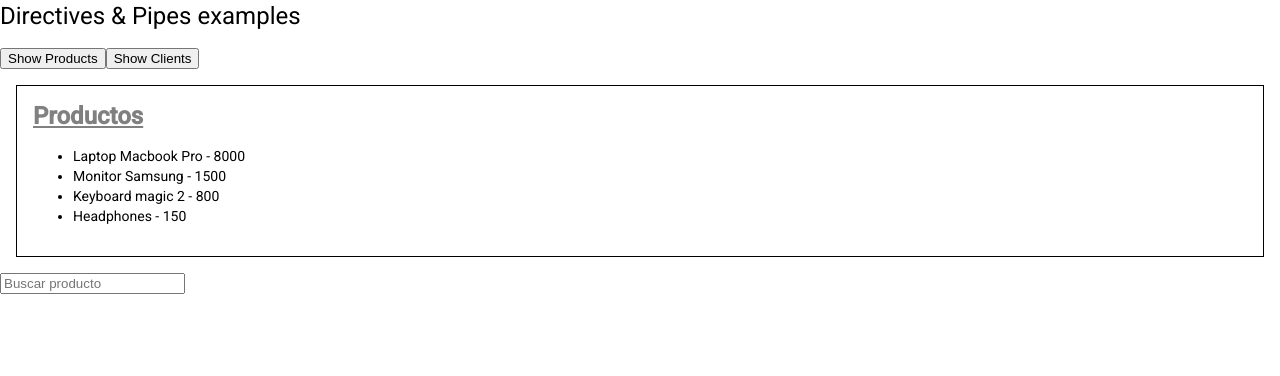
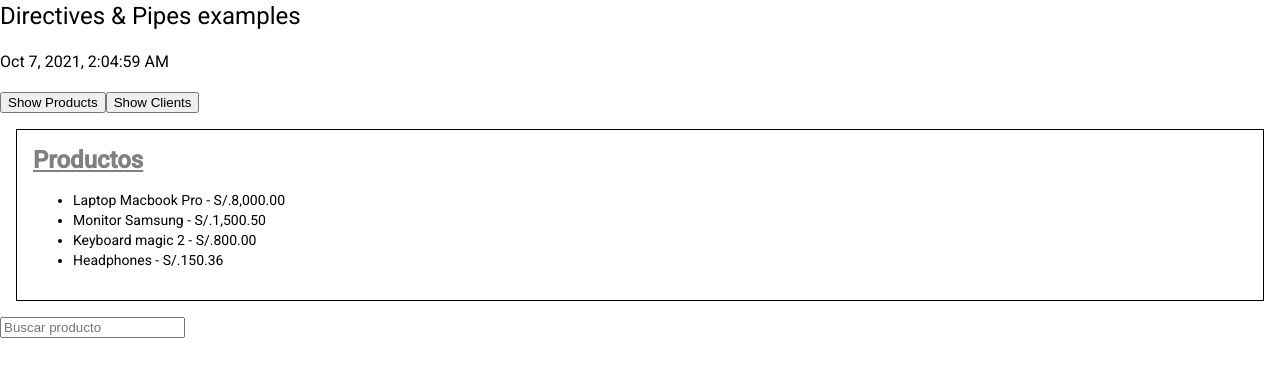
Before and after one commit to danidelgadoz/qbo-angular-course, an Angular app: page / in a window 1280 px wide. Shown: the top 376 px of the page. Built offline with nearby package versions, Linux system fonts and the light colour scheme.

Commit message:
add examples for built-in pipes

```diff
--- a/src/app/example/example-directives-and-pipes/example-directives-and-pipes.component.html
+++ b/src/app/example/example-directives-and-pipes/example-directives-and-pipes.component.html
@@ -1,4 +1,5 @@
 <h1>Directives & Pipes examples</h1>
+<h3>{{ currentDate | date:'medium' }}</h3>
 
 <div>
   <button (click)="showProducts()">Show Products</button>
@@ -8,7 +9,7 @@
 <div class="container" *ngIf="activeSection === 0">
   <h3 appHighlight>Productos</h3>
   <ul>
-    <li *ngFor="let p of products"> {{p.name}} - {{p.price}}</li>
+    <li *ngFor="let p of products"> {{p.name}} - {{p.price | currency: 'S/.':'symbol':'1.2-2' }}</li>
   </ul>
 </div>
 
--- a/src/app/example/example-directives-and-pipes/example-directives-and-pipes.component.ts
+++ b/src/app/example/example-directives-and-pipes/example-directives-and-pipes.component.ts
@@ -6,12 +6,13 @@ import { Component, OnInit } from '@angular/core';
   styleUrls: ['./example-directives-and-pipes.component.scss']
 })
 export class ExampleDirectivesAndPipesComponent implements OnInit {
+  currentDate = new Date();
   activeSection = 0;
   products = [
     { name: 'Laptop Macbook Pro', price: 8000 },
-    { name: 'Monitor Samsung', price: 1500 },
+    { name: 'Monitor Samsung', price: 1500.5 },
     { name: 'Keyboard magic 2', price: 800 },
-    { name: 'Headphones', price: 150 },
+    { name: 'Headphones', price: 150.3599 },
   ];
 
   constructor() { }
```
